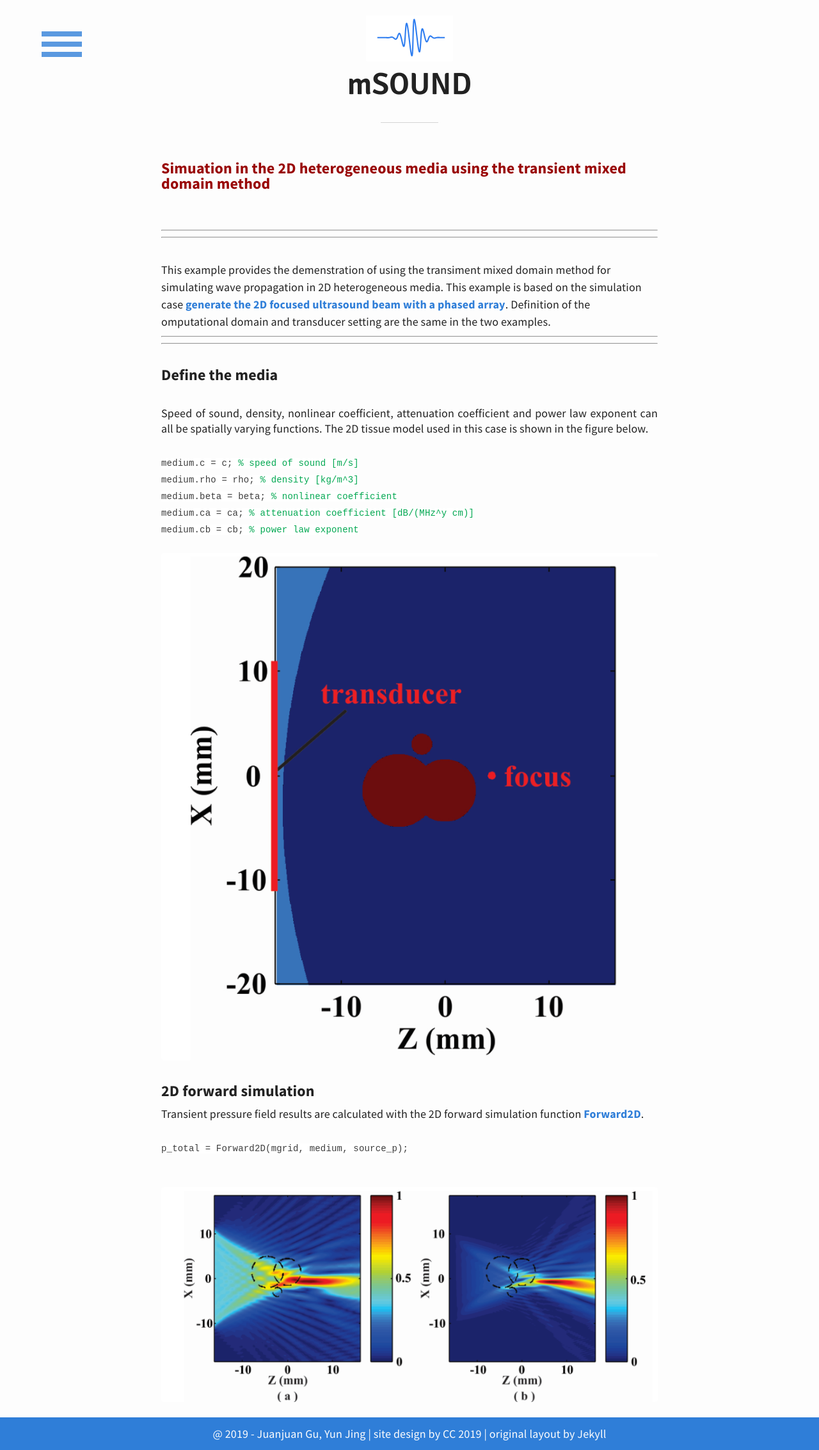
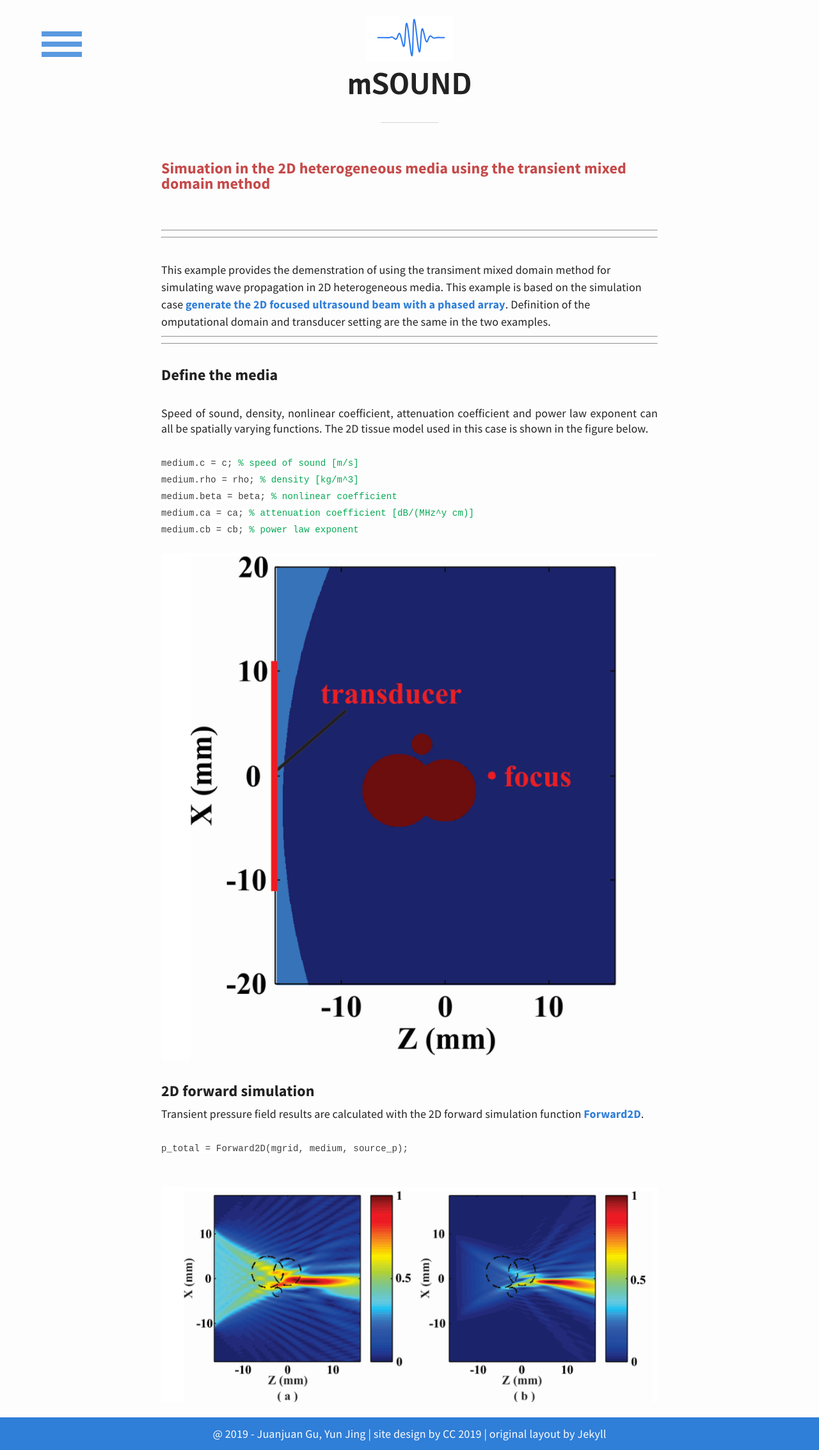
Before and after one commit to m-SOUND/mSOUND, a Jekyll site: the page built from _posts/2019-02-18-TMDM_2D_heterogeneous.html, in a window 1280 px wide. Shown: the whole page at 64% size. Built offline with Jekyll 4.4.1, drawn with Linux system fonts in a browser that asks for light colours.

Commit message:
Update post.html

```diff
--- a/_layouts/post.html
+++ b/_layouts/post.html
@@ -2,7 +2,7 @@
 layout: default
 ---
 <article id="post-page">
-	<h4 style="color: #990606;" >{{ page.title }}</h4>
+	<h4 style="color: #c64949;" >{{ page.title }}</h4>
 	<div class="content">
 
 		{{ content }}
```
